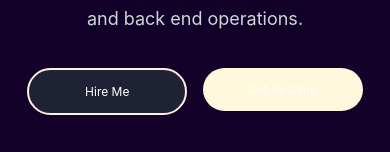
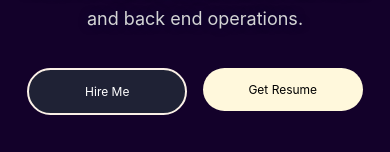
Before and after one commit to goldenhouse0601/luckyboss-portfolio-, a React (Create React App) app: page / in a window 390 px wide. In both pictures the pointer is over the button "Get Resume". Shown: the part 692-844 px from the top of the page. Built offline with nearby package versions, Linux system fonts and the light colour scheme.

Commit message:
hover change

```diff
--- a/src/pages/Frontpage.css
+++ b/src/pages/Frontpage.css
@@ -182,6 +182,9 @@
   .highlighted-btn {
     color: var(--white) !important;
   }
+  .highlighted-btn:hover {
+    color: #000 !important;
+  }
 }
 @media screen and(max-width:910px) {
   .profile-picture {
```
